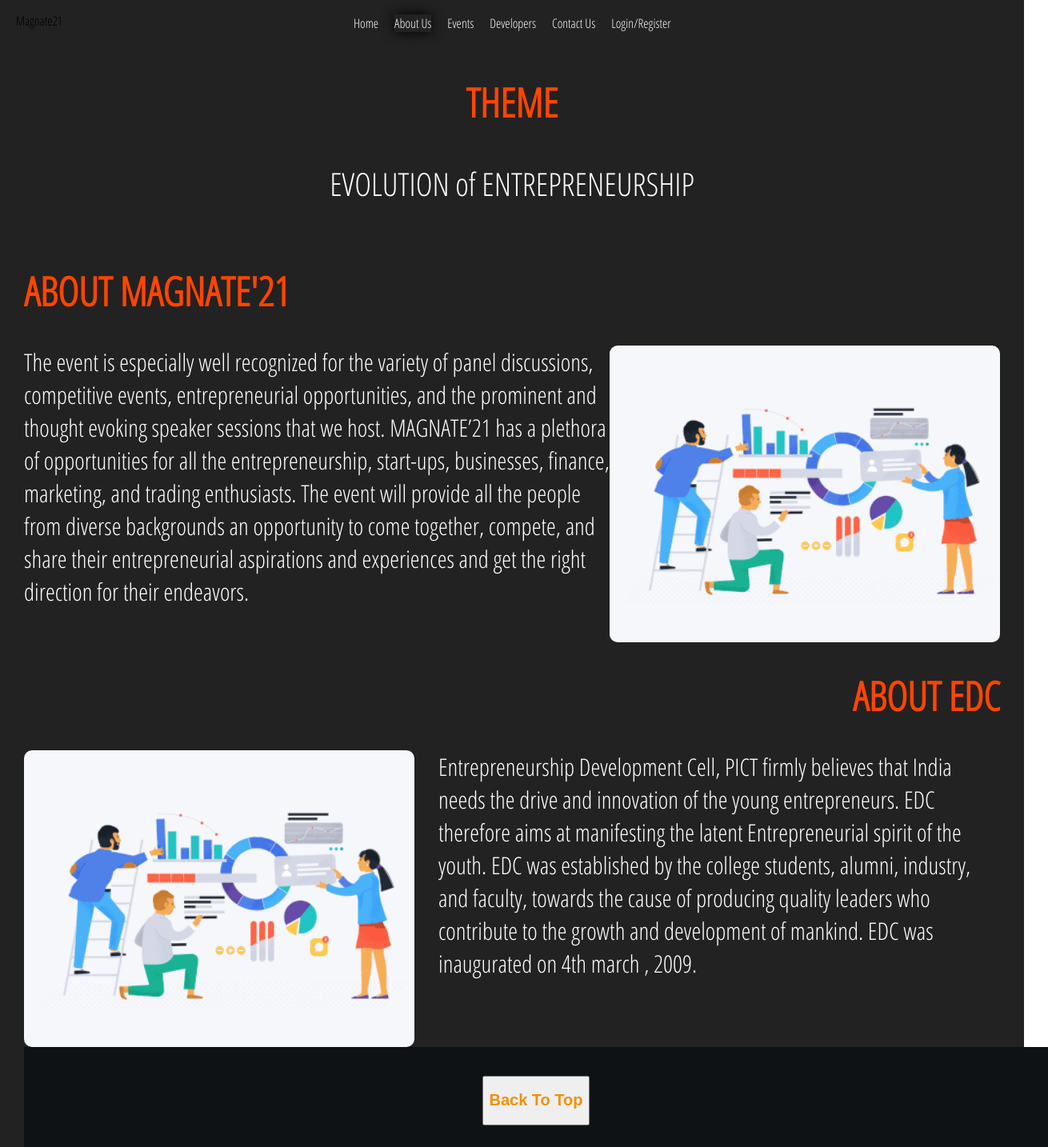
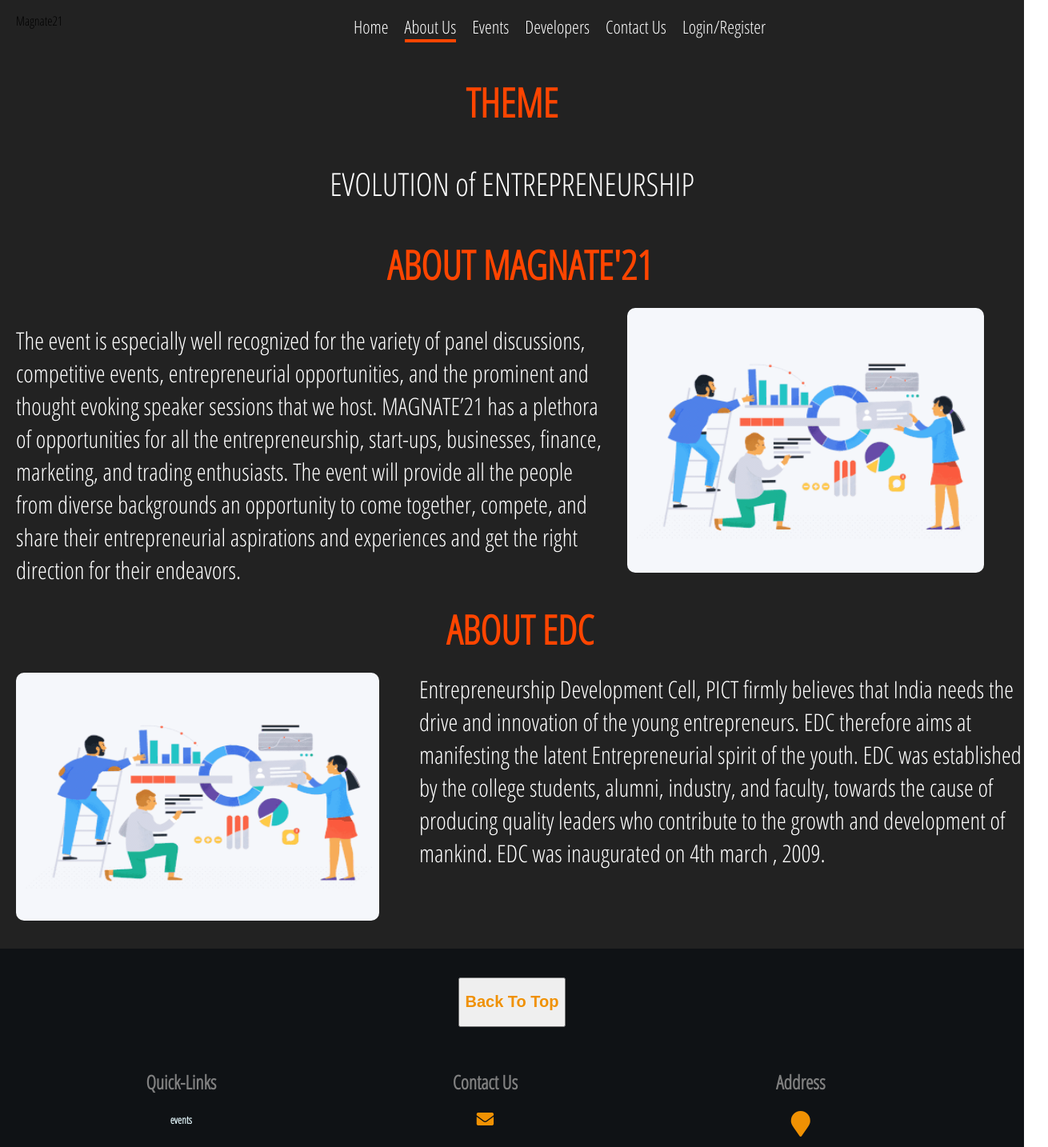
Before and after one commit to omtayade/Magnate21, a React (Create React App) app: page /about-us in a window 1280 px wide. Shown: the top 1434 px of the page at 80% size, 1310 px wide, since content can reach past the window. Built offline with nearby package versions, Linux system fonts and the light colour scheme; no server answers; a web font is replaced by a local one.

Commit message:
fixed aboutus

```diff
--- a/src/components/Navbar/Navbar.css
+++ b/src/components/Navbar/Navbar.css
@@ -7,6 +7,7 @@
   padding: 0 20px;
   display: flex;
   justify-content: space-between;
+  background: rgb(34,34,34);
 }
 
 .option{
--- a/src/components/Navbar/headers/headers.component.css
+++ b/src/components/Navbar/headers/headers.component.css
@@ -10,16 +10,21 @@ li {
   padding-bottom: 0px;
 }
 .active__option {
-  box-shadow: 0 0 16px 0 black;
+  border-bottom: 4px solid orangered;
 
 }
+
+.option{
+  font-size: 1.4em;
+}
+
 .option:hover {
-  box-shadow: 0 0 16px 0 black;
+  border-bottom: 4px solid orangered;
   cursor: pointer;
   transition-duration: 200ms;
 }
 @media (max-width: 768px) {
-  ul {
+  .navbar ul {
     flex-flow: column nowrap;
     background-color: #e85d04;
     position: fixed;
@@ -29,4 +34,12 @@ li {
     padding-top: 3.5rem;
     z-index: 100;
   }
+
+  .option:hover{
+    border-bottom: black 4px solid;
+  }
+
+  .active__option{
+    border-bottom: black 4px solid;
+  }
 }
--- a/src/components/home/home.css
+++ b/src/components/home/home.css
@@ -202,7 +202,7 @@
 .social-inner i {
   margin-right: 17px;
   color: white;
-  margin-left: 5px;
+  margin-left: 8px;
 }
 
 .social-inner i:hover{
@@ -247,3 +247,7 @@
     display: none;
   }
 }
+
+.social-inner{
+  padding: 8px;
+}
--- a/src/pages/About us/about-us.component.jsx
+++ b/src/pages/About us/about-us.component.jsx
@@ -26,14 +26,14 @@ const AboutUs = () =>{
                     aspirations and experiences and get the right direction for their endeavors.
                 </div>
                 <div className="about-magnate-svg">
-                    <img src={img1} style={{width:'100%',height:"100%",borderRadius:"10px"}}></img>
+                    <img src={img1} style={{width:'90%',height:"90%",borderRadius:"10px"}}></img>
                 </div>
             </div>
             <div className="about-edc">
                 <h1>ABOUT EDC</h1>
                 <div className="about-edc-container">
                     <div className="about-edc-svg">
-                        <img src={img1} style={{width:'100%',height:"100%",borderRadius:"10px"}}></img>
+                        <img src={img1} style={{width:'90%',height:"90%",borderRadius:"10px"}}></img>
                     </div>
                     <div className="about-edc-content">
                         Entrepreneurship Development Cell, PICT firmly believes that India needs the drive and innovation of the young entrepreneurs.
--- a/src/pages/About us/aboutus.css
+++ b/src/pages/About us/aboutus.css
@@ -1,7 +1,6 @@
 .aboutus{
     display: flex;
     flex-flow: column;
-    padding: 0 30px;
     background-color: rgb(34,34,34);
     color: white;
 }
@@ -33,6 +32,7 @@
 .about-magnate-content{
     width: 60%;
     font-size: 30px;
+    margin: 20px;
 }
 
 .about-edc{
@@ -47,12 +47,12 @@
 .about-edc-content{
     width: 60%;
     font-size: 30px;
-    padding-left: 30px;
 }
 
 .about-edc-svg{
     width: 40%;
     border-radius: 10px;
+    margin-left: 20px;
 }
 
 .about-magnate-svg{
@@ -61,14 +61,16 @@
 }
 
 .about-edc h1{
-    text-align: right;
+    text-align: center;
     font-size: 50px;
     color: orangered;
 }
 
 .about-magnate h1{
+    text-align: center;
     font-size: 50px;
     color: orangered;
+    margin: 0 0 20px 20px;
 }
 
 @media (max-width : 900px){
```
